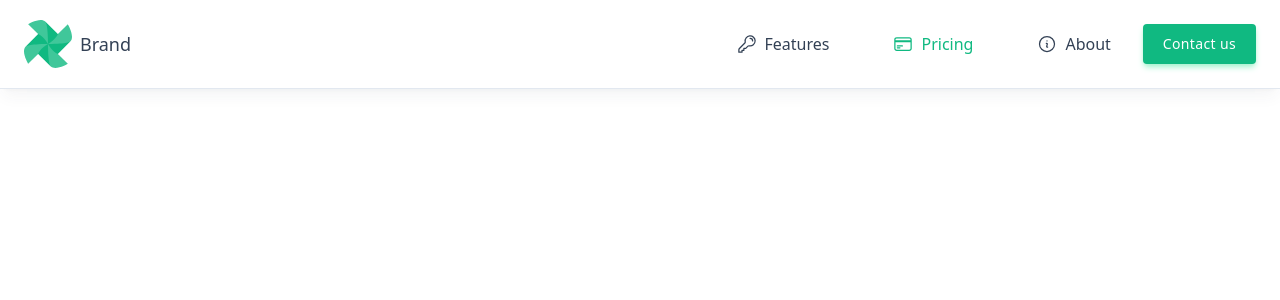
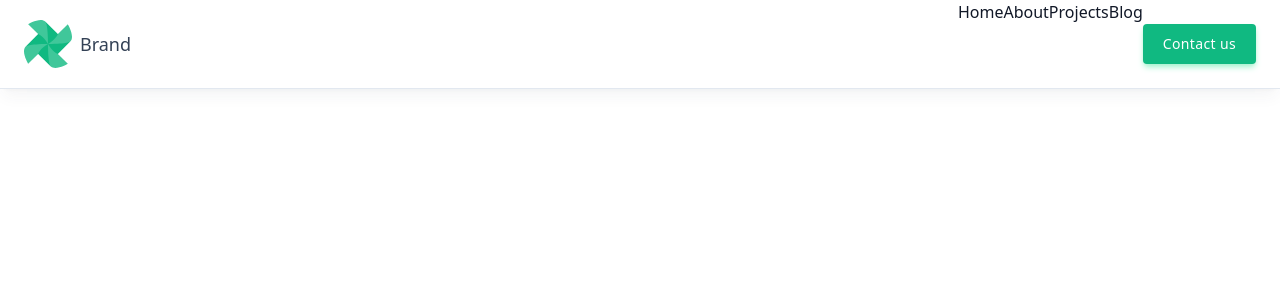
Before and after one commit to Shahriar-Fardows/Shahriar, a React (Vite) app: page / in a window 1280 px wide. Shown: the top 300 px of the page. Built offline with nearby package versions, Linux system fonts and the light colour scheme; a web font is replaced by a local one.

Commit message:
first commit

```diff
--- a/src/Shared/Navbar/Navbar.jsx
+++ b/src/Shared/Navbar/Navbar.jsx
@@ -96,70 +96,7 @@ const Navbar = () => {
                                 : "invisible opacity-0"
                             }`}
                     >
-                        <li role="none" className="flex items-stretch">
-                            <a
-                                role="menuitem"
-                                aria-haspopup="false"
-                                className="flex items-center gap-2 py-4 transition-colors duration-300 hover:text-emerald-500 focus:text-emerald-600 focus:outline-none focus-visible:outline-none lg:px-8"
-                                href="javascript:void(0)"
-                            >
-                                <svg
-                                    xmlns="http://www.w3.org/2000/svg"
-                                    fill="none"
-                                    viewBox="0 0 24 24"
-                                    strokeWidth={1.5}
-                                    stroke="currentColor"
-                                    className="h-5 w-5"
-                                    aria-label="Menu item icon"
-                                    role="graphics-symbol"
-                                >
-                                    <path
-                                        strokeLinecap="round"
-                                        strokeLinejoin="round"
-                                        d="M15.75 5.25a3 3 0 0 1 3 3m3 0a6 6 0 0 1-7.029 5.912c-.563-.097-1.159.026-1.563.43L10.5 17.25H8.25v2.25H6v2.25H2.25v-2.818c0-.597.237-1.17.659-1.591l6.499-6.499c.404-.404.527-1 .43-1.563A6 6 0 1 1 21.75 8.25Z"
-                                    />
-                                </svg>
-
-                                <span>Features</span>
-                            </a>
-                        </li>
-                        <li role="none" className="flex items-stretch">
-                            <a
-                                role="menuitem"
-                                aria-current="page"
-                                aria-haspopup="false"
-                                className="flex items-center gap-2 py-4 text-emerald-500 transition-colors duration-300 hover:text-emerald-600 focus:text-emerald-600 focus:outline-none focus-visible:outline-none lg:px-8"
-                                href="javascript:void(0)"
-                            >
-                                <svg
-                                    xmlns="http://www.w3.org/2000/svg"
-                                    fill="none"
-                                    viewBox="0 0 24 24"
-                                    strokeWidth={1.5}
-                                    stroke="currentColor"
-                                    className="h-5 w-5"
-                                    aria-label="Menu item icon"
-                                    role="graphics-symbol"
-                                >
-                                    <path
-                                        strokeLinecap="round"
-                                        strokeLinejoin="round"
-                                        d="M2.25 8.25h19.5M2.25 9h19.5m-16.5 5.25h6m-6 2.25h3m-3.75 3h15a2.25 2.25 0 0 0 2.25-2.25V6.75A2.25 2.25 0 0 0 19.5 4.5h-15a2.25 2.25 0 0 0-2.25 2.25v10.5A2.25 2.25 0 0 0 4.5 19.5Z"
-                                    />
-                                </svg>
-
-                                <span>Pricing</span>
-                            </a>
-                        </li>
-                        <li role="none" className="flex items-stretch">
-                            <a  role="menuitem"  aria-haspopup="false"  className="flex items-center gap-2 py-4 transition-colors duration-300 hover:text-emerald-500 focus:text-emerald-600 focus:outline-none focus-visible:outline-none lg:px-8"  href="javascript:void(0)" >
-                                <svg xmlns="http://www.w3.org/2000/svg" fill="none" viewBox="0 0 24 24" strokeWidth={1.5} stroke="currentColor" className="h-5 w-5" aria-label="Menu item icon" role="graphics-symbol"  >
-                                    <path strokeLinecap="round" strokeLinejoin="round" d="m11.25 11.25.041-.02a.75.75 0 0 1 1.063.852l-.708 2.836a.75.75 0 0 0 1.063.853l.041-.021M21 12a9 9 0 1 1-18 0 9 9 0 0 1 18 0Zm-9-3.75h.008v.008H12V8.25Z"
-                                    />
-                                </svg>
-                                <span>About</span>
-                            </a>
-                        </li>
+                        {navLinks}
                     </ul>
                     <div className="ml-auto flex items-center px-6 lg:ml-0 lg:p-0">
                         <button className="inline-flex h-10 items-center justify-center gap-2 whitespace-nowrap rounded bg-emerald-500 px-5 text-sm font-medium tracking-wide text-white shadow-md shadow-emerald-200 transition duration-300 hover:bg-emerald-600 hover:shadow-sm hover:shadow-emerald-200 focus:bg-emerald-700 focus:shadow-sm focus:shadow-emerald-200 focus-visible:outline-none disabled:cursor-not-allowed disabled:border-emerald-300 disabled:bg-emerald-300 disabled:shadow-none">
```
